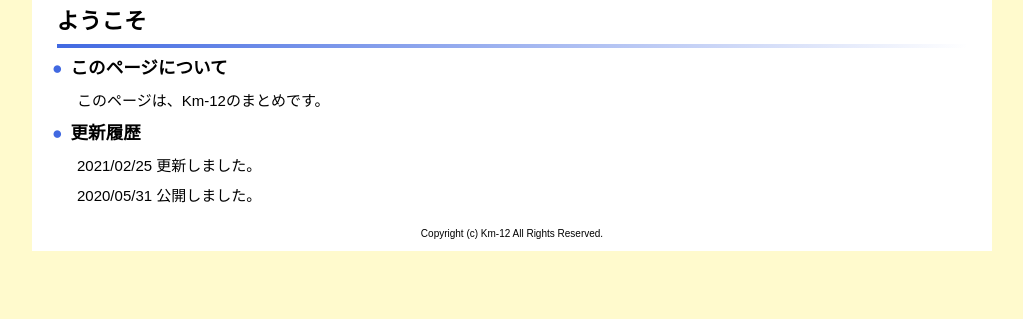
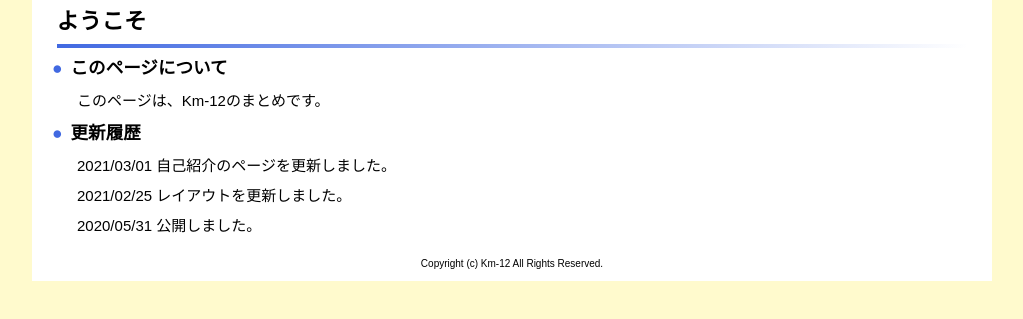
Before and after one commit to Km-12/Km-12.github.io, a plain HTML site: page index.html in a window 1280 px wide. Shown: the part 113-432 px from the top of the page, without its empty margins (128-1151 px from the left). Drawn offline with Linux system fonts and the light colour scheme.

Commit message:
Add files via upload

```diff
--- a/index.html
+++ b/index.html
@@ -31,7 +31,10 @@
                 </p>
                 <h3>更新履歴</h3>
                 <p>
-                2021/02/25 更新しました。
+                2021/03/01 自己紹介のページを更新しました。
+                </p>
+                <p>
+                2021/02/25 レイアウトを更新しました。
                 </p>
                 <p>
                 2020/05/31 公開しました。
```
